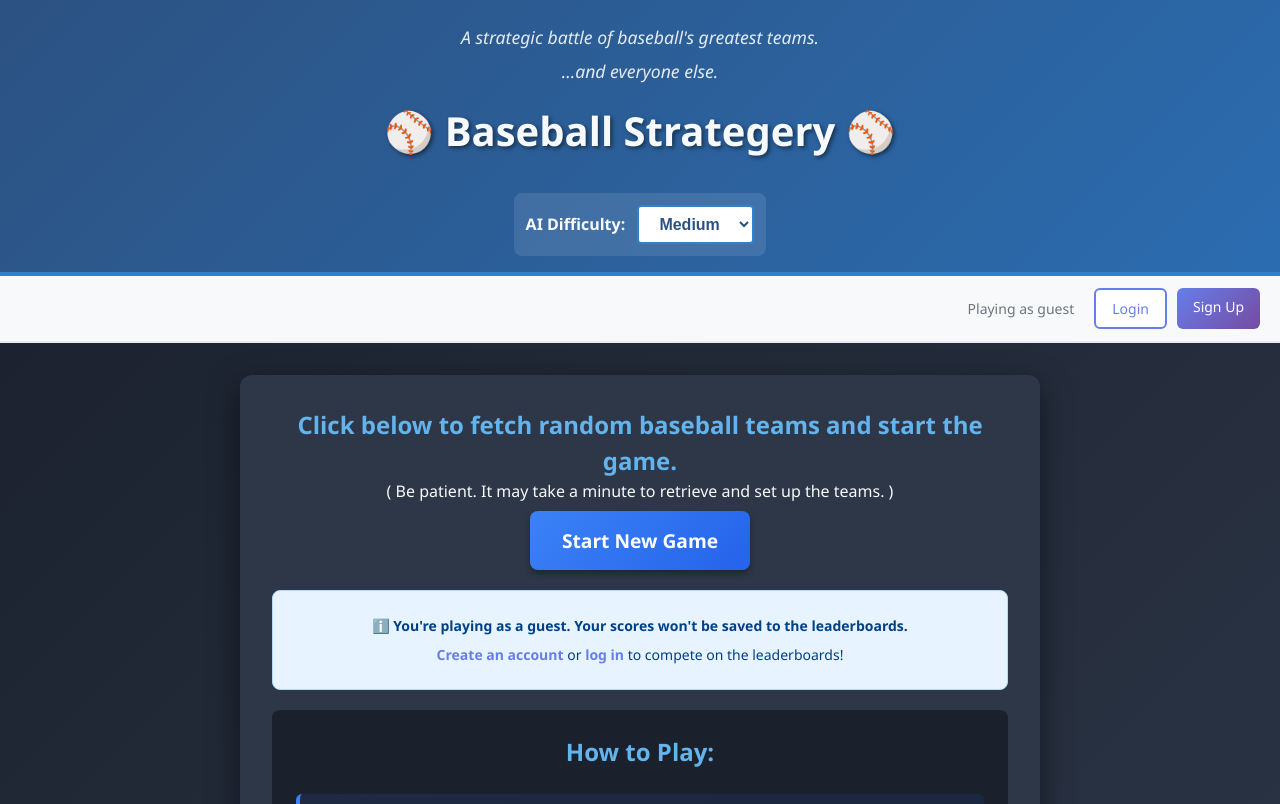
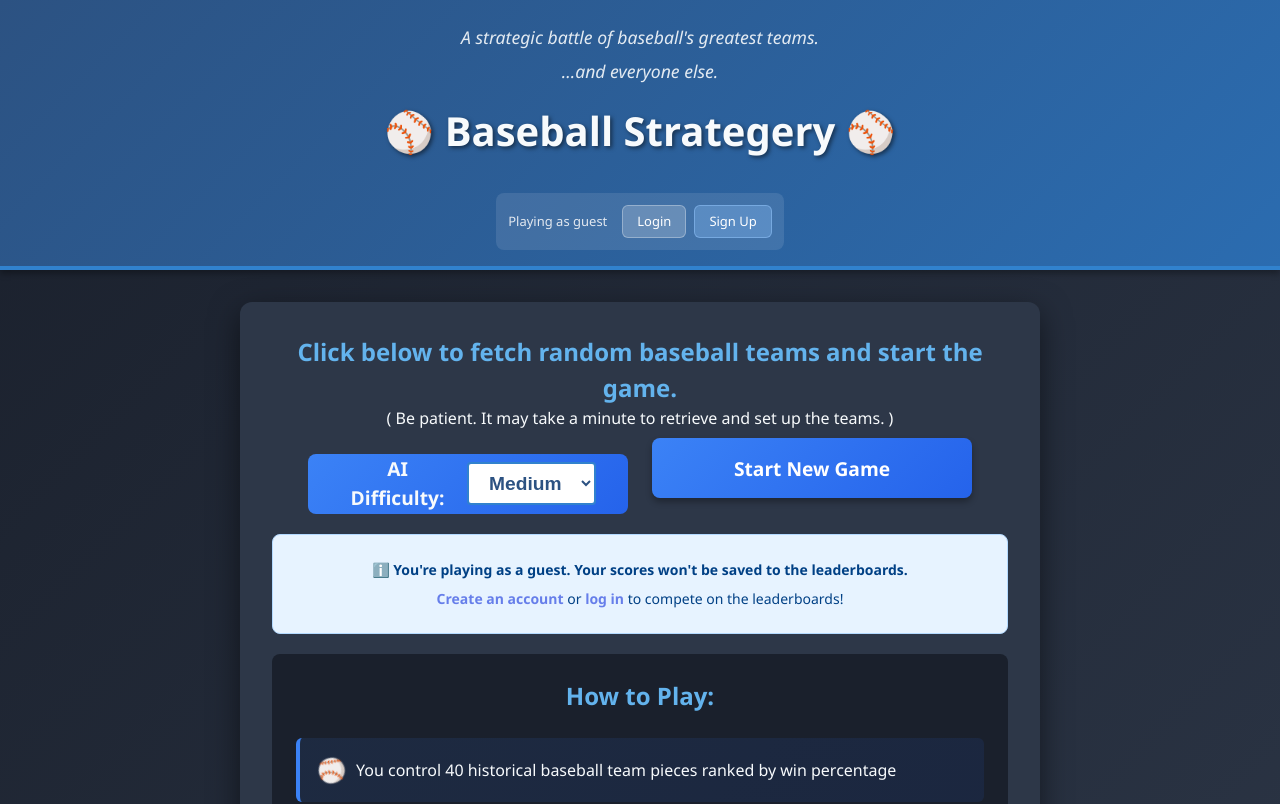
Before and after one commit to khepf/baseball-stratego, a React (Vite) app in the folder ui/: page / in a window 1280 px wide. Shown: the top 804 px of the page. Built offline with nearby package versions, Linux system fonts and the light colour scheme; no server answers.

Commit message:
ui tweaks

```diff
--- a/ui/src/App.css
+++ b/ui/src/App.css
@@ -28,52 +28,6 @@
 .setup-screen h2 {
   margin-top: 0;
   color: #63b3ed;
-}
-
-.start-button {
-  background: linear-gradient(135deg, #3b82f6 0%, #2563eb 100%);
-  color: white;
-  border: none;
-  padding: 1rem 2rem;
-  font-size: 1.2rem;
-  border-radius: 8px;
-  cursor: pointer;
-  font-weight: bold;
-  transition: all 0.3s;
-  box-shadow: 0 4px 6px rgba(0, 0, 0, 0.3);
-  display: inline-flex;
-  align-items: center;
-  gap: 0.75rem;
-  margin-top: .5rem;
-}
-
-.start-button:hover:not(:disabled) {
-  transform: translateY(-2px);
-  box-shadow: 0 6px 12px rgba(59, 130, 246, 0.5);
-}
-
-.start-button:disabled {
-  opacity: 0.7;
-  cursor: not-allowed;
-}
-
-.start-button.loading {
-  background: linear-gradient(135deg, #60a5fa 0%, #3b82f6 100%);
-}
-
-.spinner {
-  width: 20px;
-  height: 20px;
-  border: 3px solid rgba(255, 255, 255, 0.3);
-  border-top-color: white;
-  border-radius: 50%;
-  animation: spin 0.8s linear infinite;
-}
-
-@keyframes spin {
-  to {
-    transform: rotate(360deg);
-  }
 }
 
 .error-message {
--- a/ui/src/components/Header.css
+++ b/ui/src/components/Header.css
@@ -33,7 +33,7 @@
     text-align: right;
   }
 
-  .difficulty-selector {
+  .user-info-section {
     flex: 0 0 auto;
     margin-top: 0 !important;
     text-align: left;
@@ -53,7 +53,8 @@
   font-style: italic;
 }
 
-.difficulty-selector {
+/* User Info Section */
+.user-info-section {
   margin-top: 1rem;
   padding: 0.75rem;
   background-color: rgba(255, 255, 255, 0.1);
@@ -61,36 +62,80 @@
   display: inline-block;
 }
 
-.difficulty-selector label {
-  font-size: 1rem;
-  font-weight: 600;
-  margin-right: 0.5rem;
+.user-logged-in {
+  display: flex;
+  align-items: center;
+  gap: 15px;
 }
 
-.difficulty-selector select {
-  padding: 0.5rem 1rem;
-  font-size: 1rem;
-  border-radius: 4px;
-  border: 2px solid #3182ce;
-  background-color: white;
-  color: #2c5282;
-  font-weight: 600;
-  cursor: pointer;
-  transition: all 0.2s;
+.user-greeting {
+  color: #f7fafc;
+  font-size: 14px;
 }
 
-.difficulty-selector select:hover:not(:disabled) {
-  background-color: #f0f9ff;
-  border-color: #2b6cb0;
-  transform: scale(1.02);
+.user-greeting strong {
+  color: #90cdf4;
 }
 
-.difficulty-selector select:disabled {
-  opacity: 0.5;
-  cursor: not-allowed;
+.logout-button {
+  padding: 6px 14px;
+  background: rgba(255, 255, 255, 0.2);
+  color: white;
+  border: 1px solid rgba(255, 255, 255, 0.3);
+  border-radius: 6px;
+  font-size: 13px;
+  font-weight: 500;
+  cursor: pointer;
+  transition: all 0.3s;
 }
 
-.difficulty-selector select:focus {
-  outline: none;
-  box-shadow: 0 0 0 3px rgba(49, 130, 206, 0.3);
+.logout-button:hover {
+  background: rgba(255, 255, 255, 0.3);
+  border-color: rgba(255, 255, 255, 0.5);
 }
+
+.user-guest {
+  display: flex;
+  align-items: center;
+  gap: 15px;
+}
+
+.guest-message {
+  color: #e2e8f0;
+  font-size: 13px;
+}
+
+.auth-buttons {
+  display: flex;
+  gap: 8px;
+}
+
+.auth-nav-button {
+  padding: 6px 14px;
+  background: rgba(255, 255, 255, 0.2);
+  color: white;
+  border: 1px solid rgba(255, 255, 255, 0.3);
+  border-radius: 6px;
+  font-size: 13px;
+  font-weight: 500;
+  cursor: pointer;
+  text-decoration: none;
+  transition: all 0.3s;
+  display: inline-block;
+}
+
+.auth-nav-button:hover {
+  background: rgba(255, 255, 255, 0.3);
+  border-color: rgba(255, 255, 255, 0.5);
+}
+
+.auth-nav-button.primary {
+  background: rgba(147, 197, 253, 0.3);
+  border-color: rgba(147, 197, 253, 0.5);
+}
+
+.auth-nav-button.primary:hover {
+  background: rgba(147, 197, 253, 0.4);
+  border-color: rgba(147, 197, 253, 0.7);
+  transform: translateY(-1px);
+}
--- a/ui/src/components/Header.tsx
+++ b/ui/src/components/Header.tsx
@@ -1,16 +1,14 @@
+import { Link } from "react-router-dom";
+import type { User } from "../types/auth";
 import "./Header.css";
 
 interface HeaderProps {
-  difficulty: "easy" | "medium" | "hard";
-  onDifficultyChange: (difficulty: "easy" | "medium" | "hard") => void;
   gamePhase: "setup" | "playing" | "finished";
+  currentUser: User | null;
+  onLogout: () => void;
 }
 
-export const Header = ({
-  difficulty,
-  onDifficultyChange,
-  gamePhase,
-}: HeaderProps) => {
+export const Header = ({ gamePhase, currentUser, onLogout }: HeaderProps) => {
   return (
     <header className="app-header">
       <div className="header-content">
@@ -24,20 +22,29 @@ export const Header = ({
           <h1>⚾ Baseball Strategery ⚾</h1>
         </div>
 
-        <div className="difficulty-selector">
-          <label htmlFor="difficulty">AI Difficulty: </label>
-          <select
-            id="difficulty"
-            value={difficulty}
-            onChange={(e) =>
-              onDifficultyChange(e.target.value as "easy" | "medium" | "hard")
-            }
-            disabled={gamePhase === "playing"}
-          >
-            <option value="easy">Easy</option>
-            <option value="medium">Medium</option>
-            <option value="hard">Hard</option>
-          </select>
+        <div className="user-info-section">
+          {currentUser ? (
+            <div className="user-logged-in">
+              <span className="user-greeting">
+                Welcome, <strong>{currentUser.username}</strong>!
+              </span>
+              <button onClick={onLogout} className="logout-button">
+                Logout
+              </button>
+            </div>
+          ) : (
+            <div className="user-guest">
+              <span className="guest-message">Playing as guest</span>
+              <div className="auth-buttons">
+                <Link to="/login" className="auth-nav-button">
+                  Login
+                </Link>
+                <Link to="/register" className="auth-nav-button primary">
+                  Sign Up
+                </Link>
+              </div>
+            </div>
+          )}
         </div>
       </div>
     </header>
--- a/ui/src/pages/Home.css
+++ b/ui/src/pages/Home.css
@@ -1,88 +1,4 @@
-.user-info-bar {
-  background: #f8f9fa;
-  border-bottom: 2px solid #e9ecef;
-  padding: 12px 20px;
-  display: flex;
-  justify-content: flex-end;
-  align-items: center;
-}
-
-.user-logged-in {
-  display: flex;
-  align-items: center;
-  gap: 20px;
-}
-
-.user-greeting {
-  color: #495057;
-  font-size: 14px;
-}
-
-.user-greeting strong {
-  color: #667eea;
-}
-
-.logout-button {
-  padding: 8px 16px;
-  background: #6c757d;
-  color: white;
-  border: none;
-  border-radius: 6px;
-  font-size: 14px;
-  font-weight: 500;
-  cursor: pointer;
-  transition: background 0.3s;
-}
-
-.logout-button:hover {
-  background: #5a6268;
-}
-
-.user-guest {
-  display: flex;
-  align-items: center;
-  gap: 20px;
-}
-
-.guest-message {
-  color: #6c757d;
-  font-size: 14px;
-}
-
-.auth-buttons {
-  display: flex;
-  gap: 10px;
-}
-
-.auth-nav-button {
-  padding: 8px 16px;
-  background: white;
-  color: #667eea;
-  border: 2px solid #667eea;
-  border-radius: 6px;
-  font-size: 14px;
-  font-weight: 500;
-  cursor: pointer;
-  text-decoration: none;
-  transition: all 0.3s;
-  display: inline-block;
-}
-
-.auth-nav-button:hover {
-  background: #f8f9fa;
-}
-
-.auth-nav-button.primary {
-  background: linear-gradient(135deg, #667eea 0%, #764ba2 100%);
-  color: white;
-  border: none;
-}
-
-.auth-nav-button.primary:hover {
-  transform: translateY(-1px);
-  box-shadow: 0 3px 10px rgba(102, 126, 234, 0.3);
-}
-
+/* Guest Notice */
 .guest-notice {
   background: #e7f3ff;
   border: 1px solid #b3d9ff;
@@ -110,3 +26,151 @@
 .inline-link:hover {
   text-decoration: underline;
 }
+
+/* Difficulty Selector */
+.setup-screen .difficulty-selector {
+  margin-bottom: 0;
+  margin-right: 1.5rem;
+  padding: 1rem 2rem;
+  background: linear-gradient(135deg, #3b82f6 0%, #2563eb 100%);
+  border-radius: 8px;
+  display: inline-flex;
+  align-items: center;
+  justify-content: center;
+  gap: 0.75rem;
+  height: 60px;
+  width: 320px;
+  box-sizing: border-box;
+}
+
+.setup-screen .difficulty-selector label {
+  font-size: 1.2rem;
+  font-weight: 600;
+  margin-right: 0;
+  color: #f7fafc;
+}
+
+.setup-screen .difficulty-selector select {
+  padding: 0.5rem 1rem;
+  font-size: 1.2rem;
+  border-radius: 4px;
+  border: 2px solid #3182ce;
+  background-color: white;
+  color: #2c5282;
+  font-weight: 600;
+  cursor: pointer;
+  transition: all 0.2s;
+}
+
+/* .setup-screen .difficulty-selector select:hover {
+  background-color: #f0f9ff;
+  border-color: #2b6cb0;
+  transform: scale(1.02);
+}
+
+.setup-screen .difficulty-selector select:focus {
+  outline: none;
+  box-shadow: 0 0 0 3px rgba(49, 130, 206, 0.3);
+} */
+
+/* Start New Game Button */
+.start-button {
+  background: linear-gradient(135deg, #3b82f6 0%, #2563eb 100%);
+  color: #f7fafc;
+  font-size: 1.2rem;
+  font-weight: 600;
+  border: none;
+  padding: 1rem 2rem;
+  font-size: 1.2rem;
+  border-radius: 8px;
+  cursor: pointer;
+  transition: all 0.3s;
+  box-shadow: 0 4px 6px rgba(0, 0, 0, 0.3);
+  display: inline-flex;
+  align-items: center;
+  justify-content: center;
+  gap: 0.75rem;
+  height: 60px;
+  width: 320px;
+  box-sizing: border-box;
+}
+
+.start-button:hover:not(:disabled) {
+  transform: translateY(-2px);
+  box-shadow: 0 6px 12px rgba(59, 130, 246, 0.5);
+}
+
+.start-button:disabled {
+  opacity: 0.7;
+  cursor: not-allowed;
+}
+
+.start-button.loading {
+  background: linear-gradient(135deg, #60a5fa 0%, #3b82f6 100%);
+}
+
+.spinner {
+  width: 20px;
+  height: 20px;
+  border: 3px solid rgba(255, 255, 255, 0.3);
+  border-top-color: white;
+  border-radius: 50%;
+  animation: spin 0.8s linear infinite;
+}
+
+@keyframes spin {
+  to {
+    transform: rotate(360deg);
+  }
+}
+
+/* Start New Game Button */
+.start-button {
+  background: linear-gradient(135deg, #3b82f6 0%, #2563eb 100%);
+  color: white;
+  border: none;
+  padding: 1rem 2rem;
+  font-size: 1.2rem;
+  border-radius: 8px;
+  cursor: pointer;
+  font-weight: bold;
+  transition: all 0.3s;
+  box-shadow: 0 4px 6px rgba(0, 0, 0, 0.3);
+  display: inline-flex;
+  align-items: center;
+  justify-content: center;
+  gap: 0.75rem;
+  margin-top: 0.5rem;
+  height: 60px;
+  min-width: 250px;
+  box-sizing: border-box;
+}
+
+.start-button:hover:not(:disabled) {
+  transform: translateY(-2px);
+  box-shadow: 0 6px 12px rgba(59, 130, 246, 0.5);
+}
+
+.start-button:disabled {
+  opacity: 0.7;
+  cursor: not-allowed;
+}
+
+.start-button.loading {
+  background: linear-gradient(135deg, #60a5fa 0%, #3b82f6 100%);
+}
+
+.spinner {
+  width: 20px;
+  height: 20px;
+  border: 3px solid rgba(255, 255, 255, 0.3);
+  border-top-color: white;
+  border-radius: 50%;
+  animation: spin 0.8s linear infinite;
+}
+
+@keyframes spin {
+  to {
+    transform: rotate(360deg);
+  }
+}
--- a/ui/src/pages/Home.tsx
+++ b/ui/src/pages/Home.tsx
@@ -54,36 +54,10 @@ export function Home() {
   return (
     <div className="app">
       <Header
-        difficulty={gameState.aiDifficulty}
-        onDifficultyChange={setDifficulty}
         gamePhase={gameState.gamePhase}
+        currentUser={currentUser}
+        onLogout={handleLogout}
       />
-
-      {/* User Info Bar */}
-      <div className="user-info-bar">
-        {currentUser ? (
-          <div className="user-logged-in">
-            <span className="user-greeting">
-              Welcome, <strong>{currentUser.username}</strong>!
-            </span>
-            <button onClick={handleLogout} className="logout-button">
-              Logout
-            </button>
-          </div>
-        ) : (
-          <div className="user-guest">
-            <span className="guest-message">Playing as guest</span>
-            <div className="auth-buttons">
-              <Link to="/login" className="auth-nav-button">
-                Login
-              </Link>
-              <Link to="/register" className="auth-nav-button primary">
-                Sign Up
-              </Link>
-            </div>
-          </div>
-        )}
-      </div>
 
       <main className="app-main">
         {gameState.gamePhase === "setup" && (
@@ -95,6 +69,20 @@ export function Home() {
               ( Be patient. It may take a minute to retrieve and set up the
               teams. )
             </p>
+            <div className="difficulty-selector">
+              <label htmlFor="difficulty">AI Difficulty: </label>
+              <select
+                id="difficulty"
+                value={gameState.aiDifficulty}
+                onChange={(e) =>
+                  setDifficulty(e.target.value as "easy" | "medium" | "hard")
+                }
+              >
+                <option value="easy">Easy</option>
+                <option value="medium">Medium</option>
+                <option value="hard">Hard</option>
+              </select>
+            </div>
             <button
               onClick={handleStartNewGame}
               disabled={isLoading}
```
